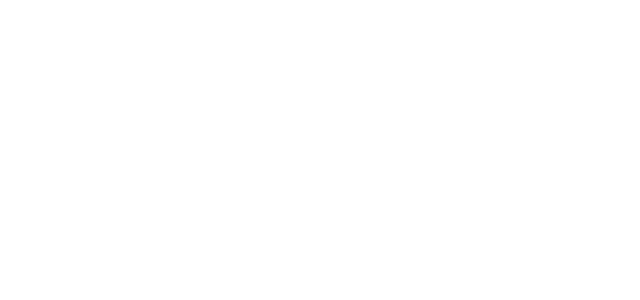
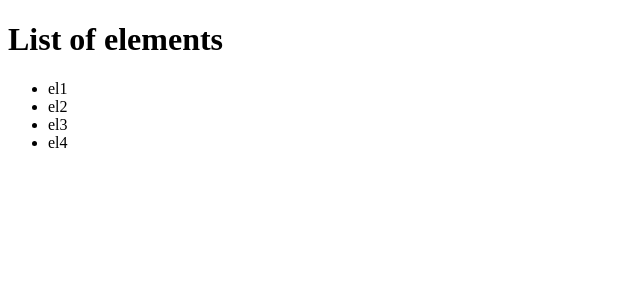
Before and after one commit to ArKoWol/ReactWebDevHW, a React (Vite) app: page / in a window 1280 px wide. Shown: the top 300 px of the page, without its empty margins (0-640 px from the left). Built offline with nearby package versions, Linux system fonts and the light colour scheme; the HTML template or start-up script is replaced by a standard one.

Commit message:
feature: [#1] add an arbitrary list of items

```diff
--- a/src/App.jsx
+++ b/src/App.jsx
@@ -1,5 +1,16 @@
 function App() {
-	return <></>;
+	const items = ['el1', 'el2', 'el3', 'el4'];
+
+	return (
+		<div>
+			<h1>List of elements</h1>
+			<ul>
+				{items.map((item, index) => (
+					<li key={index}>{item}</li>
+				))}
+			</ul>
+		</div>
+	);
 }
 
 export default App;
```
